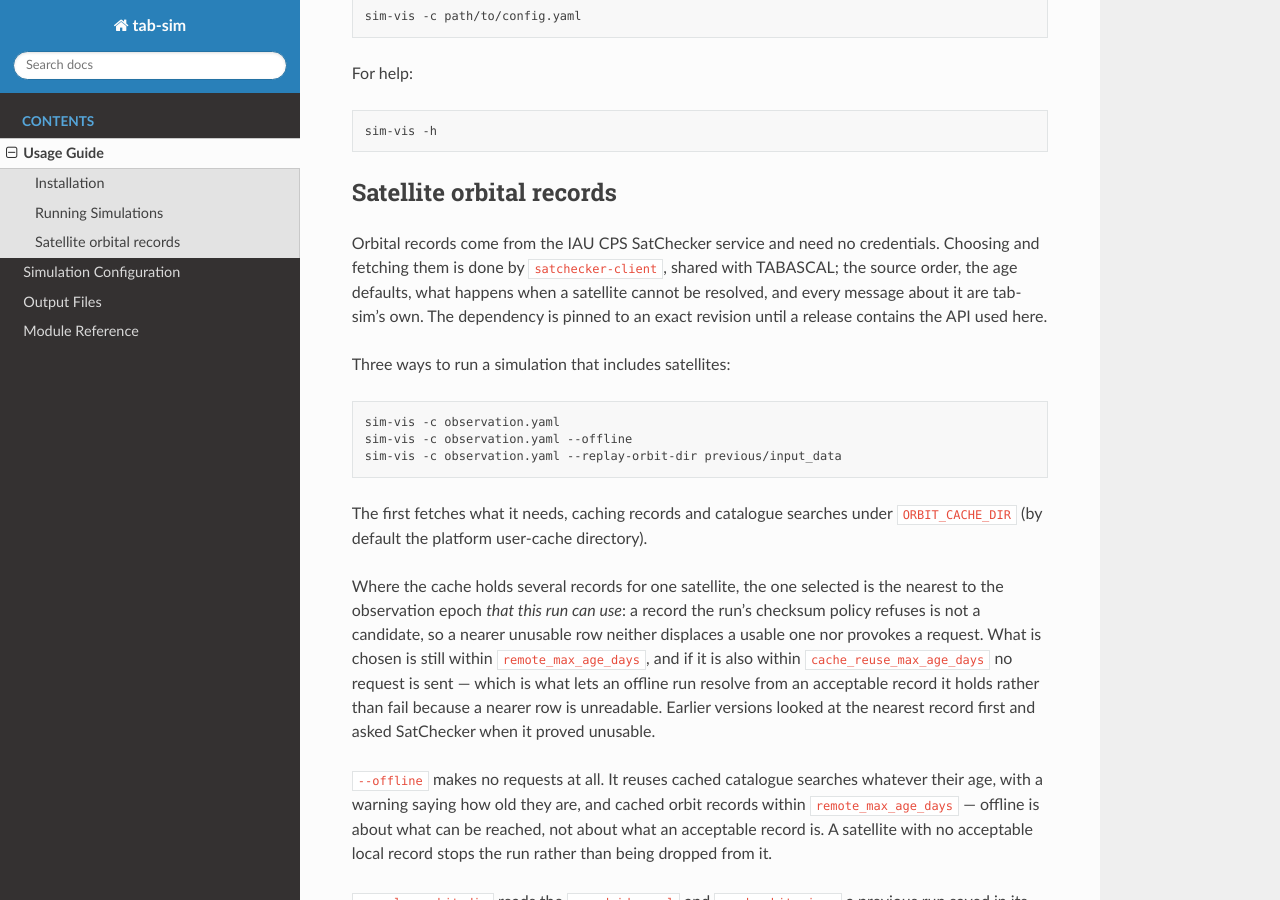
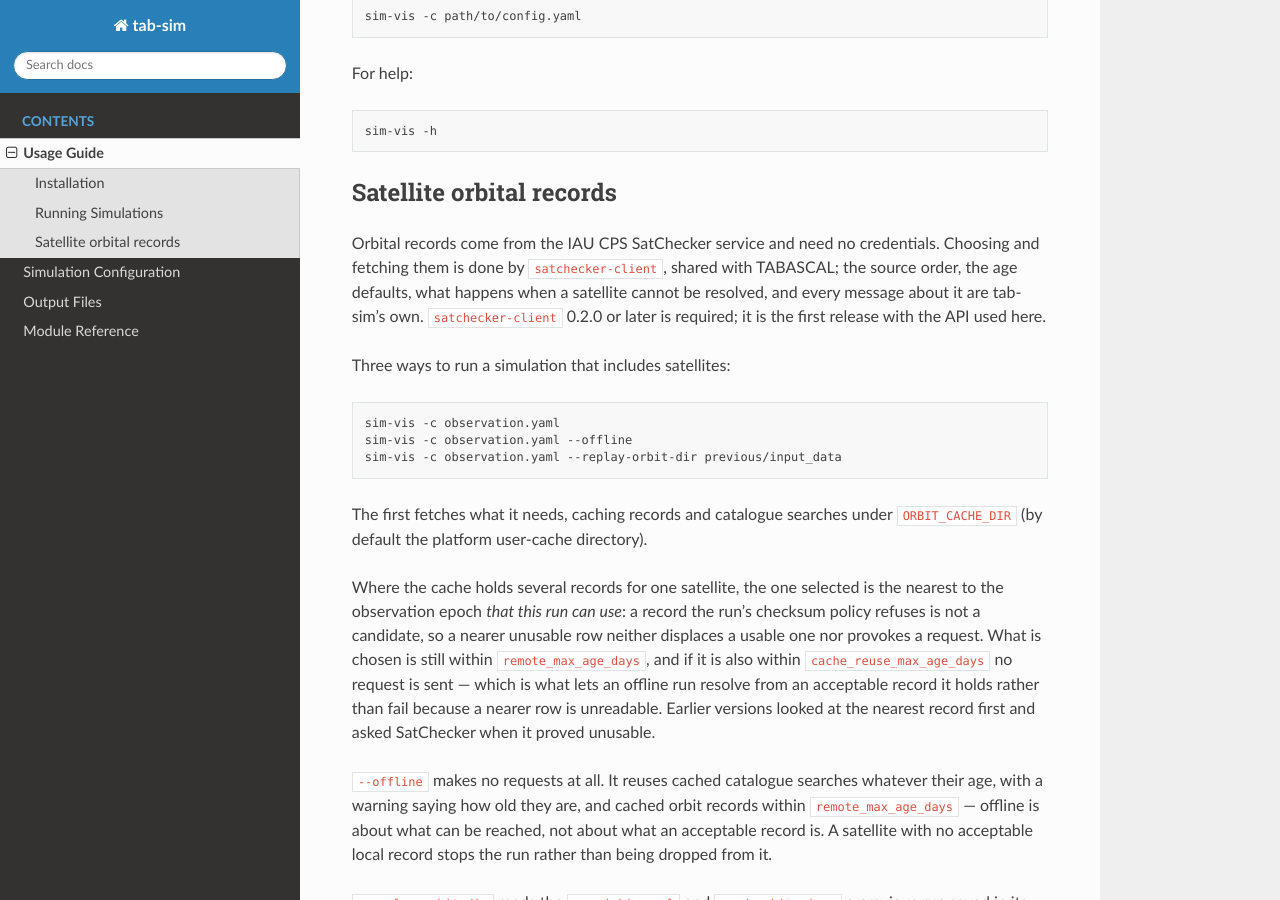
Before and after one commit to chrisfinlay/tab-sim, a Sphinx documentation site: the page built from docs/usage.rst, in a window 1280 px wide and 900 px high, scrolled down 801 px. Built offline with Sphinx 7.4.7 and the Read the Docs theme 3.1.0, drawn with Linux system fonts in a browser that asks for light colours.

Commit message:
Require the released satchecker-client 0.2.0 in place of the git pin
satchecker-client 0.2.0 is on PyPI with everything tabsim.orbit adapts, so
the dependency is a released range again: satchecker-client>=0.2.0,<0.3.
PyPI rejects a direct-URL dependency, so tab-sim could not have been
released with the pin in place.

The CI step that checked the installed client against the pinned commit
now checks it against the requirement read from pyproject.toml, and that
it came from the index rather than a URL or a working tree; the adoption
test that pinned the checkout's own metadata follows it. The README and
usage guide say 0.2.0 or later is required instead of describing the
pin.

Verified on the gpu host in a fresh non-editable install that resolved
satchecker-client 0.2.0 from PyPI: the CI step passes there and fails
against an editable checkout, PyPI 0.1.2 and the old git-pinned install;
278 tests pass.

```diff
--- a/docs/usage.rst
+++ b/docs/usage.rst
@@ -50,8 +50,8 @@ Satellite orbital records
 Orbital records come from the IAU CPS SatChecker service and need no credentials.
 Choosing and fetching them is done by ``satchecker-client``, shared with TABASCAL;
 the source order, the age defaults, what happens when a satellite cannot be
-resolved, and every message about it are tab-sim's own. The dependency is pinned to
-an exact revision until a release contains the API used here.
+resolved, and every message about it are tab-sim's own. ``satchecker-client`` 0.2.0
+or later is required; it is the first release with the API used here.
 
 Three ways to run a simulation that includes satellites:
 
```
Also changed, not shown: README.md (+2 -4 lines), pyproject.toml (+5 -13 lines), 2 other files.
